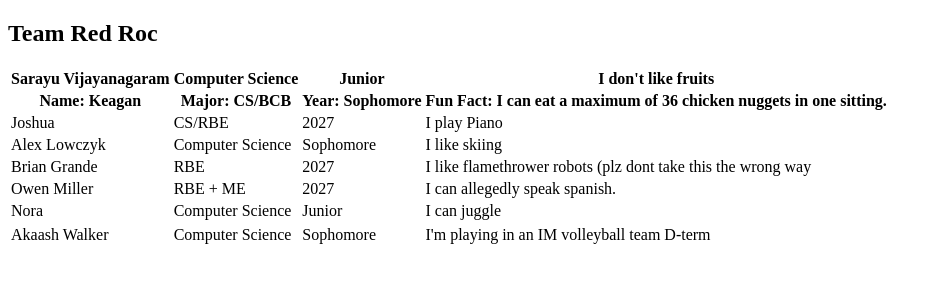
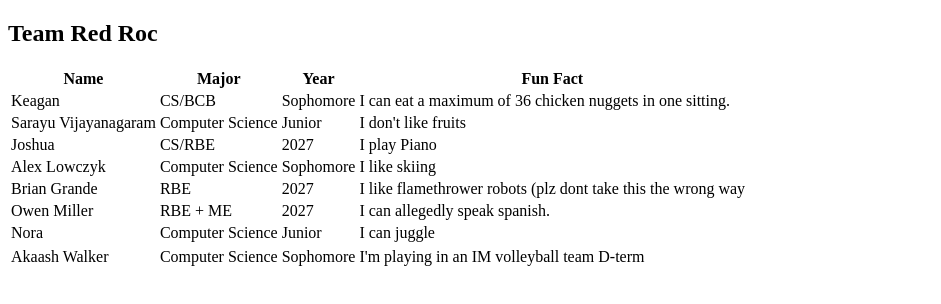
Before and after one commit to sarayuv/redroc-setup, a plain HTML site: page index.html in a window 1280 px wide. Shown: the whole page, without its empty margins (0-941 px from the left). Drawn offline with Linux system fonts and the light colour scheme.

Commit message:
fixed header

```diff
--- a/index.html
+++ b/index.html
@@ -12,16 +12,22 @@
 <table>
     <thead>
       <tr>
-        <th>Sarayu Vijayanagaram</th>
-        <th>Computer Science</th>
-        <th>Junior</th>
-        <th>I don't like fruits</th>
+        <th>Name </th>
+        <th>Major</th>
+        <th>Year</th>
+        <th>Fun Fact</th>
       </tr>
       <tr>
-        <th>Name: Keagan</th>
-        <th>Major: CS/BCB</th>
-        <th>Year: Sophomore</th>
-        <th>Fun Fact: I can eat a maximum of 36 chicken nuggets in one sitting.</th>
+        <td>Keagan</td>
+        <td>CS/BCB</td>
+        <td>Sophomore</td>
+        <td>I can eat a maximum of 36 chicken nuggets in one sitting.</td>
+      </tr>
+      <tr>
+          <td>Sarayu Vijayanagaram</td>
+          <td>Computer Science</td>
+          <td>Junior</td>
+          <td>I don't like fruits</td>
       </tr>
       <tr>
         <td>Joshua </td>
```
